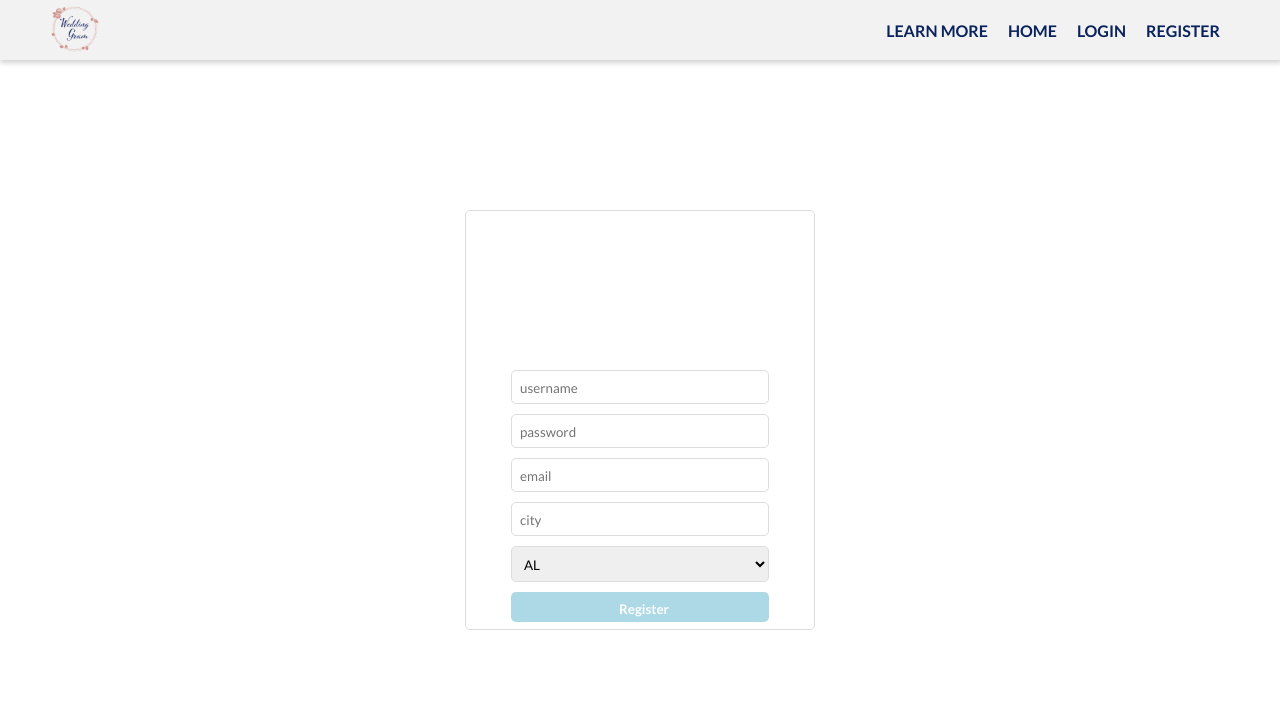
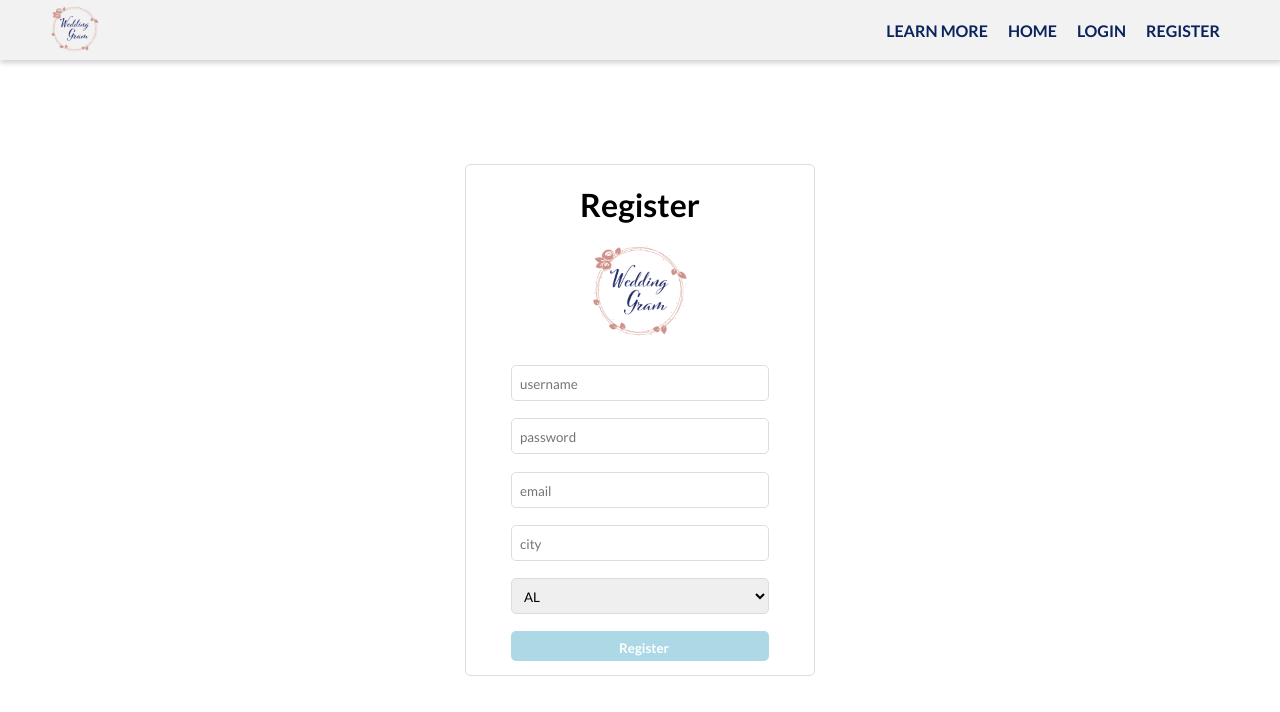
Before and after one commit to buildweek-weddingportfolio/Front-End, a React (Create React App) app in the folder wedding-planner/: page /register in a window 1280 px wide. Shown: the top 712 px of the page. Built offline with nearby package versions, Linux system fonts and the light colour scheme; a web font is replaced by a local one.

Commit message:
Updated Login and Register components to include weddinggram logo.

```diff
--- a/wedding-planner/src/components/login/Login.js
+++ b/wedding-planner/src/components/login/Login.js
@@ -1,6 +1,7 @@
 import React from "react";
 import { connect } from "react-redux";
 import { login } from "../../actions";
+import wg_logo from "../../utils/wg_logo.png"
 import "./Login.scss";
 
 class Login extends React.Component {
@@ -13,6 +14,8 @@ class Login extends React.Component {
         return(
             <div className="login">
                 <div>
+                    <h1>Log In</h1>
+                    <img src={wg_logo} alt="Wedding Gram" />
                     <p className="error">{this.props.error}</p>
                     <form onSubmit={this.login}>
                         <input
--- a/wedding-planner/src/components/login/Login.scss
+++ b/wedding-planner/src/components/login/Login.scss
@@ -20,9 +20,13 @@
         justify-content: space-between;
         align-items: center;
 
+        h1 {
+            margin: 0;
+            margin-top: 10px;
+        }
 
         img {
-            width: 60%;
+            width: 100px;
             height: auto;
             margin-top: 5%;
         }
--- a/wedding-planner/src/components/register/Register.js
+++ b/wedding-planner/src/components/register/Register.js
@@ -1,6 +1,7 @@
 import React from "react";
 import { connect } from "react-redux";
 import { register } from "../../actions";
+import wg_logo from "../../utils/wg_logo.png"
 import "./Register.scss";
 
 class Register extends React.Component {
@@ -17,6 +18,8 @@ class Register extends React.Component {
         return(
             <div className="register">
                 <div>
+                    <h1>Register</h1>
+                    <img src={wg_logo} alt="Wedding Gram" />
                     <p className="error">{this.props.error}</p>
                     <form onSubmit={this.register}>
                         <input
--- a/wedding-planner/src/components/register/Register.scss
+++ b/wedding-planner/src/components/register/Register.scss
@@ -10,7 +10,7 @@
 
     div {
         width: 350px;
-        height: 420px;
+        height: 512px;
         background: white;
         border: 1px solid #dddddd;
         border-radius: 5px;
@@ -20,9 +20,13 @@
         justify-content: space-between;
         align-items: center;
 
+        h1 {
+            margin: 0;
+            margin-top: 10px;
+        }
 
         img {
-            width: 60%;
+            width: 100px;
             height: auto;
             margin-top: 5%;
         }
```
